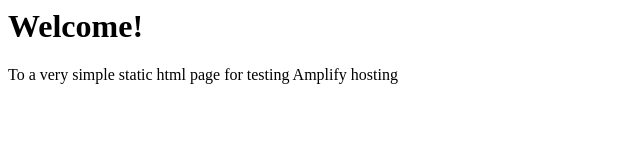
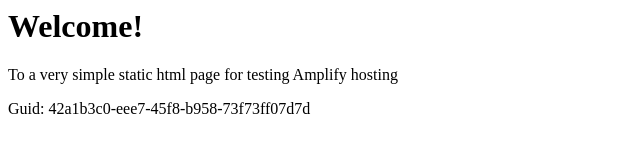
Before and after one commit to aws-aemilia-syd/Github-PR-Commit-Integration-Test-DoNotTouch-Gith-OKSLNVO2-v1-preprod-ap-southeast-2, a website: page src/index.html in a window 1280 px wide. Shown: the whole page, without its empty margins (0-640 px from the left). Drawn offline with Linux system fonts and the light colour scheme.

Commit message:
commit from integ tests

```diff
--- a/src/index.html
+++ b/src/index.html
@@ -1,3 +1,5 @@
+
+
 <html lang="en">
 
 <head>
@@ -10,6 +12,6 @@
 <body>
     <h1>Welcome!</h1>
     <p>To a very simple static html page for testing Amplify hosting</p>
-</body>
+    <p>Guid: 42a1b3c0-eee7-45f8-b958-73f73ff07d7d</p></body>
 
 </html>
```
